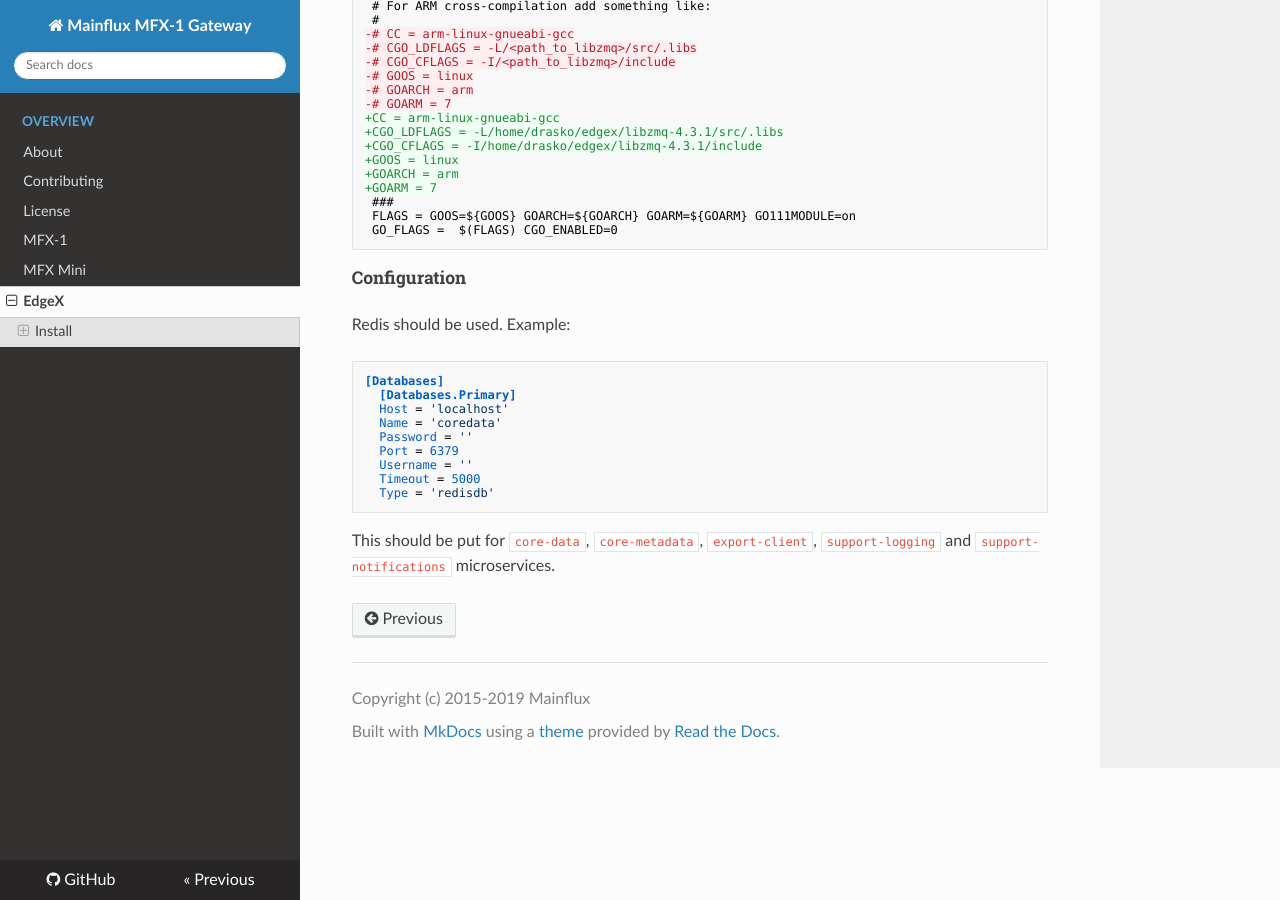
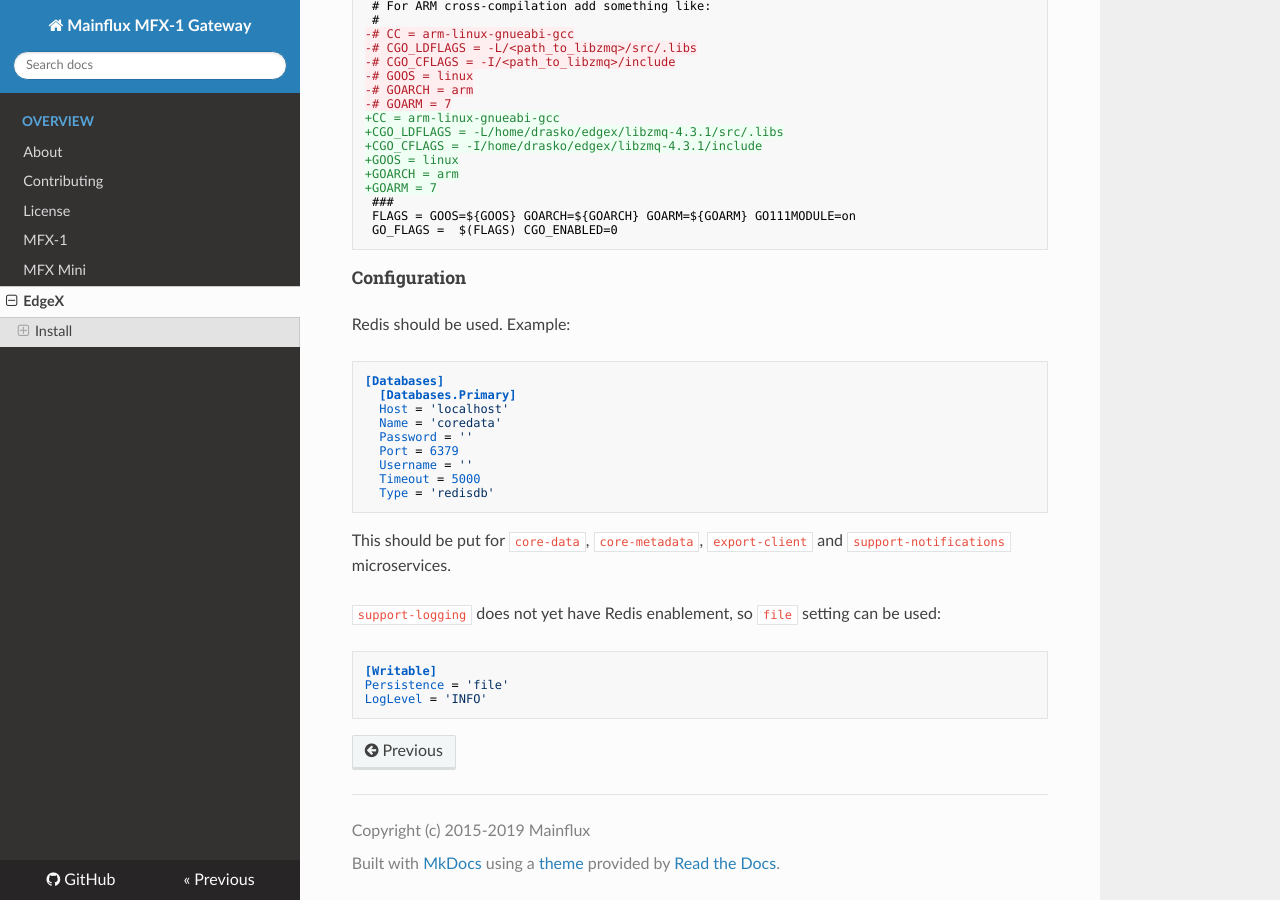
Before and after one commit to mainflux/gateways, an MkDocs documentation site: the page built from docs/edgex.md, in a window 1280 px wide and 900 px high, scrolled down 1371 px. Built offline with MkDocs 1.6.1, drawn with Linux system fonts in a browser that asks for light colours; nearby versions of some CDN libraries; old or Windows-style settings are respelled for this version of MkDocs.

Commit message:
Update support-logging storage info
Signed-off-by: drasko <drasko.draskovic@gmail.com>

````diff
--- a/docs/edgex.md
+++ b/docs/edgex.md
@@ -81,4 +81,12 @@ Redis should be used. Example:
   Type = 'redisdb'
 ```
 
-This should be put for `core-data`, `core-metadata`, `export-client`, `support-logging` and `support-notifications` microservices.
+This should be put for `core-data`, `core-metadata`, `export-client` and `support-notifications` microservices.
+
+`support-logging` does not yet have Redis enablement, so `file` setting can be used:
+
+```
+[Writable]
+Persistence = 'file'
+LogLevel = 'INFO'
+```
````
